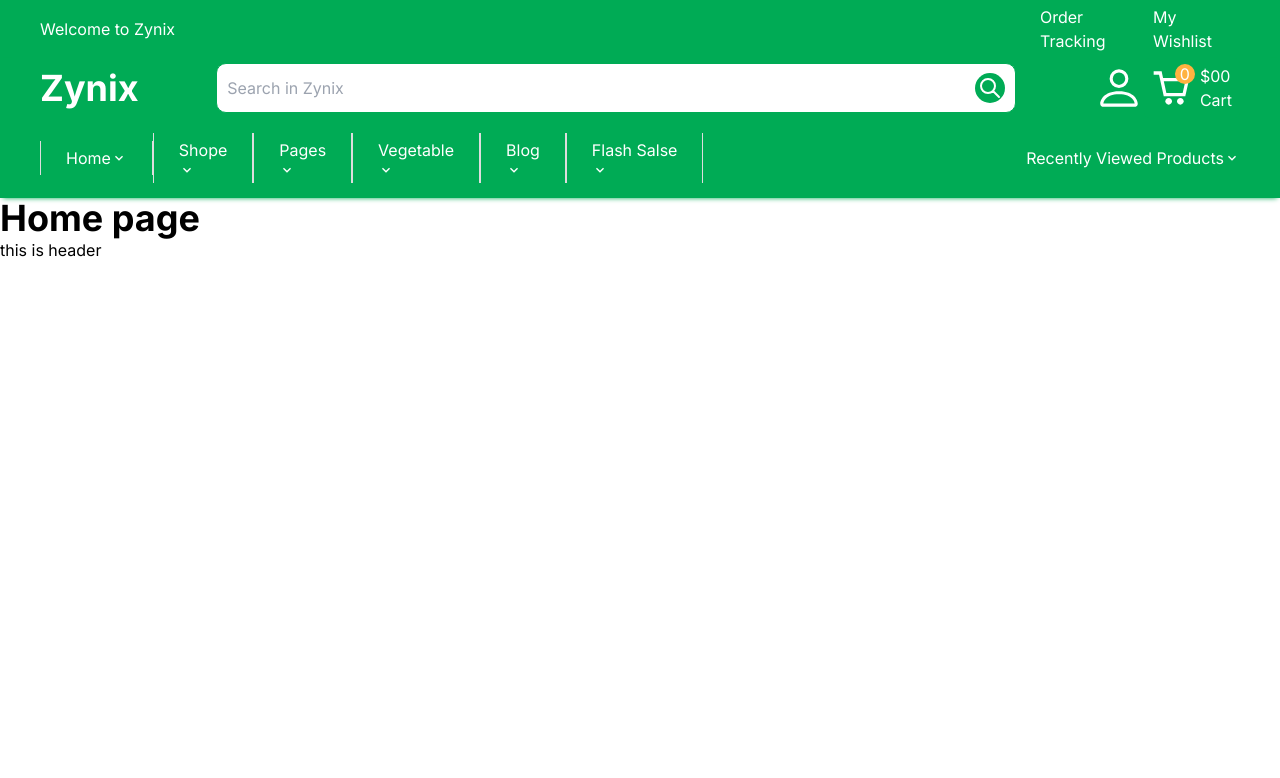
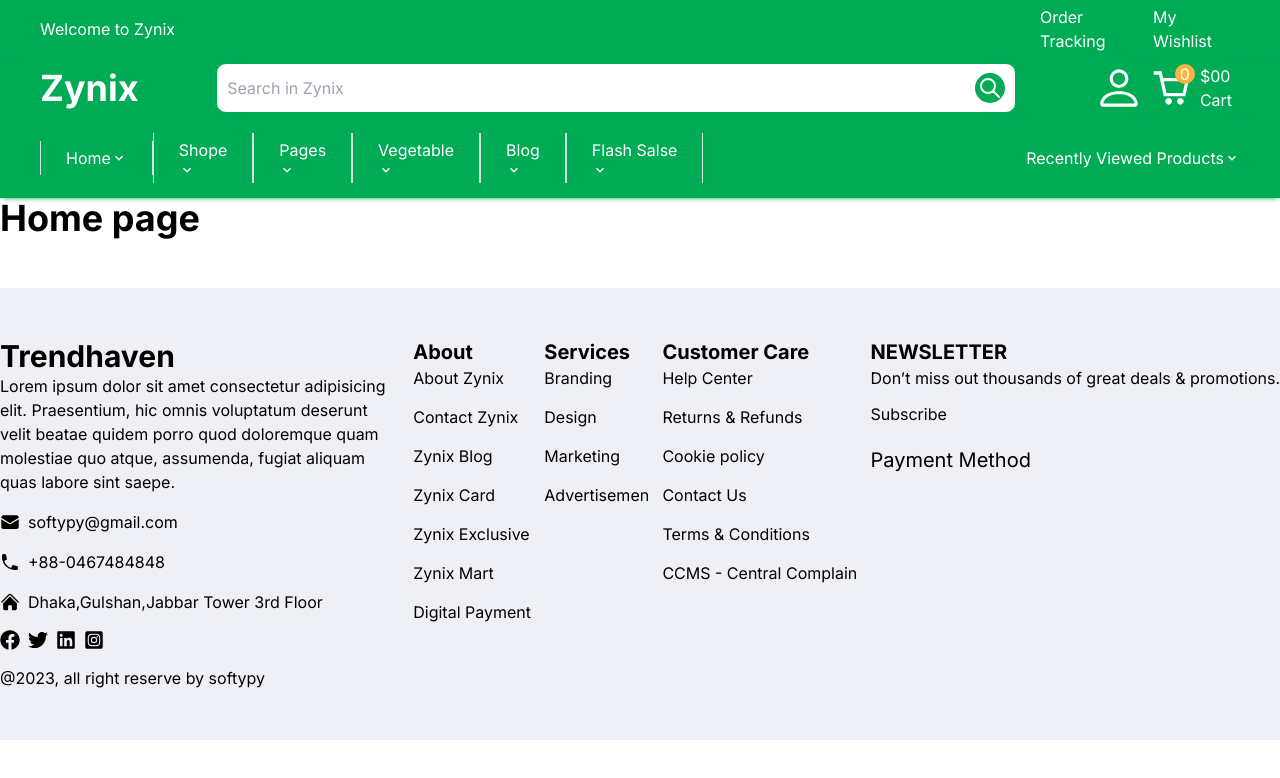
Before and after one commit to Ibrahim-Sikder/Zynix, a Next.js app: page / in a window 1280 px wide. Shown: the top 778 px of the page. Built offline with nearby package versions, Linux system fonts and the light colour scheme.

Commit message:
footer-complete

```diff
--- /dev/null
+++ b/src/shared/Footer/Footer.css
@@ -0,0 +1,29 @@
+.footer {
+	margin-top: 50px;
+	display: flex;
+	justify-content: space-between;
+	padding: 50px 0;
+}
+.trendHaven {
+	width: 400px;
+}
+.footer ul li {
+	margin-bottom: 15px;
+}
+
+@media only screen and (max-width: 1024px) {
+	.footer {
+		width: 100%;
+		padding: 20px;
+		flex-wrap: wrap;
+	}
+}
+@media only screen and (max-width: 500px) {
+	.footer {
+		display: block;
+		padding: 0 30px;
+	}
+	.trendHaven {
+		width: 100%;
+	}
+}
--- a/src/shared/Footer/Footer.tsx
+++ b/src/shared/Footer/Footer.tsx
@@ -1,9 +1,87 @@
+import './Footer.css'
+import { HiEnvelope,HiMiniPhone ,HiHome } from "react-icons/hi2";
+import { FaFacebook,FaInstagramSquare ,FaTwitter,FaLinkedin} from "react-icons/fa"
 
 const Footer = () => {
     return (
-        <div>
-            <h4>this is header </h4>
+       <div className="bg-[#EFF0F5]">
+         <div className='wrapContainer '>
+            <div className="footer">
+                <div className='trendHaven'>
+                    <h3 className="text-3xl font-bold">Trendhaven</h3>
+                    <p>Lorem ipsum dolor sit amet consectetur adipisicing elit. Praesentium, hic omnis voluptatum deserunt velit beatae quidem porro quod doloremque quam molestiae quo atque, assumenda, fugiat aliquam quas labore sint saepe.</p>
+
+                    <div>
+                        <div className="flex items-center mt-4">
+                            <HiEnvelope size={20} className='mr-2'/>
+                            <span>softypy@gmail.com</span>
+                        </div>
+                        <div className="flex items-center my-4">
+                            <HiMiniPhone className='mr-2' size={20} />
+                            <span>+88-0467484848</span>
+                        </div>
+                        <div className="flex items-center my-4">
+                            <HiHome className='mr-2' size={20} />
+                            <span>Dhaka,Gulshan,Jabbar Tower 3rd Floor </span>
+                        </div>
+                        <div className="flex items-center my-4">
+                            <FaFacebook className='mr-2' size={20}/>
+                            <FaTwitter className='mr-2' size={20} />
+                            <FaLinkedin className='mr-2' size={20} />
+                            <FaInstagramSquare className='mr-2' size={20} />
+                        </div>
+                        <p >@2023, all right reserve by softypy </p>
+                    </div>
+                </div>
+                <div>
+                    <h3 className="text-xl font-bold">About</h3>
+                    <ul>
+                        <li>About Zynix</li>
+                        <li>Contact Zynix</li>
+                        <li>Zynix Blog</li>
+                        <li>Zynix Card</li>
+                        <li>Zynix Exclusive </li>
+                        <li>Zynix Mart </li>
+                        <li>Digital Payment </li>
+                    </ul>
+                </div>
+                <div>
+                    <h3 className="text-xl font-bold">Services</h3>
+                    <ul>
+                        <li>Branding</li>
+                        <li>Design</li>
+                        <li>Marketing</li>
+                        <li>Advertisemen</li>
+                    </ul>
+                </div>
+                <div>
+                    <h3 className="text-xl font-bold"> Customer Care</h3>
+                    <ul>
+                        <li>Help Center</li>
+                        <li>Returns & Refunds</li>
+                        <li>Cookie policy</li>
+                        <li>Contact Us</li>
+                        <li>Terms & Conditions</li>
+                        <li>CCMS - Central Complain </li>
+                    </ul>
+
+
+                </div>
+                <div>
+                    <h3 className="text-xl font-bold">NEWSLETTER </h3>
+                    <p>Don’t miss out thousands of great deals & promotions.</p>
+                    <div>
+
+                    <button className='shopBtn mt-3 mb-5'>Subscribe </button>
+                    </div>
+                   <div>
+                    <h5 className="text-xl mb-3">Payment Method </h5>
+
+                   </div>
+                </div>
+            </div>
         </div>
+       </div>
     );
 };
 
```
